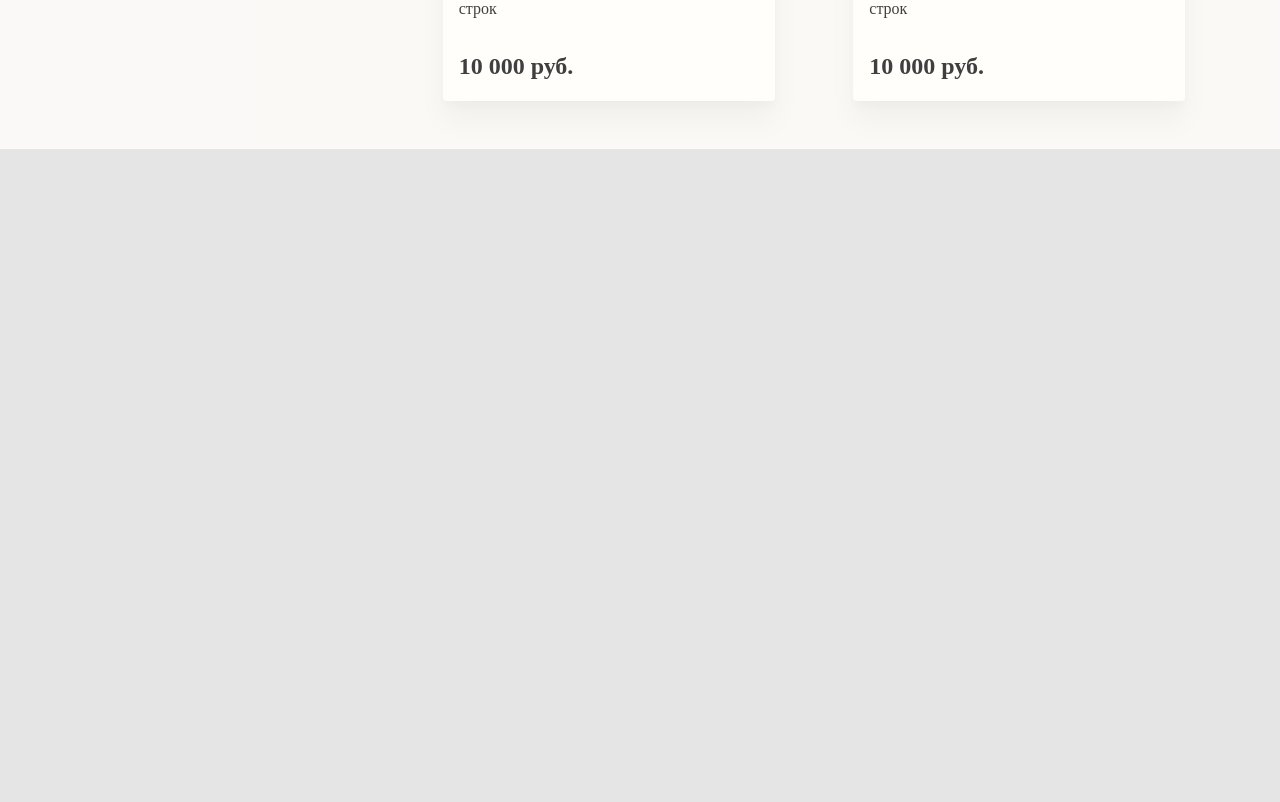
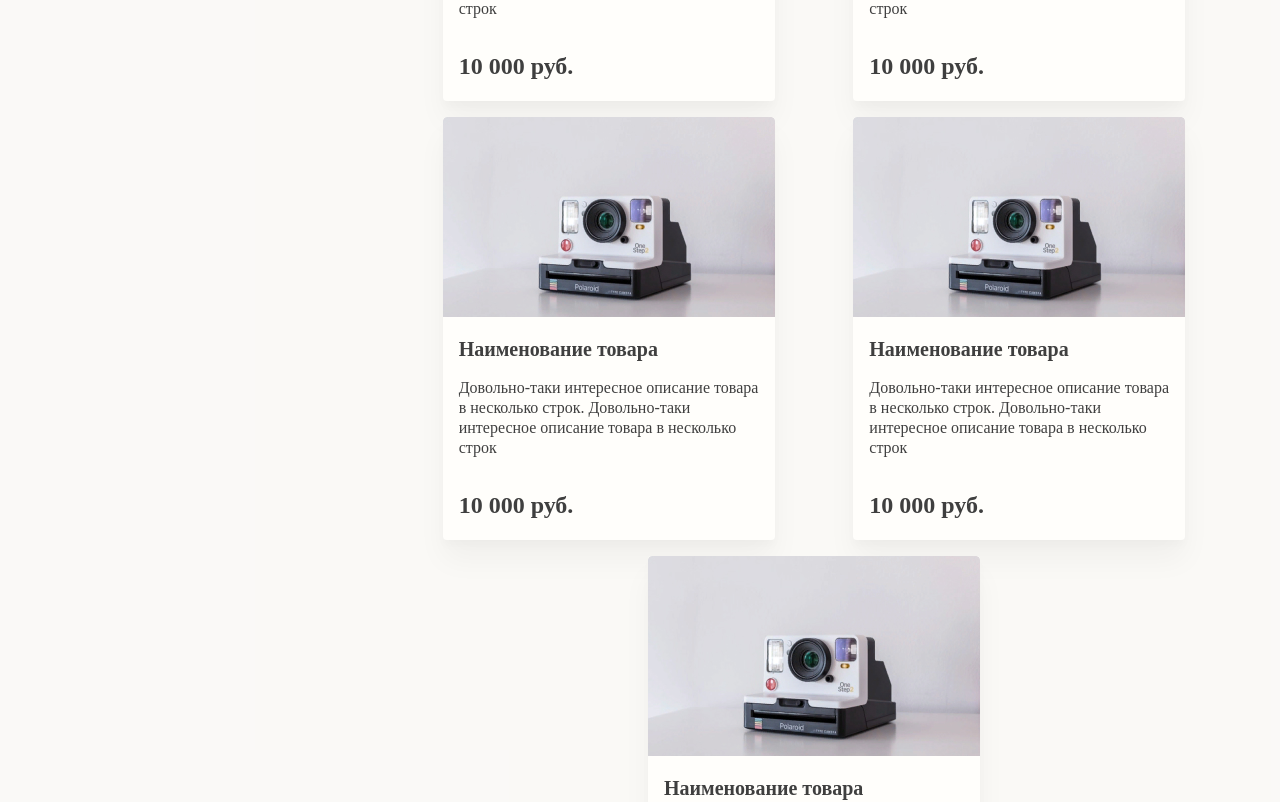
Before and after one commit to AdamShakh/AddingProductNList, a Nuxt app: page / in a window 1280 px wide. Shown: the part 1283-2085 px from the top of the page. Before the commit the page ends 1432 px from the top, so only its background shows below. Built offline with nearby package versions, Linux system fonts and the light colour scheme.

Commit message:
hot fix delete btn

```diff
--- a/components/Card.vue
+++ b/components/Card.vue
@@ -3,8 +3,8 @@
         <img class="product-img" :src="imgSrc" alt="">
 
         <div v-if="deleteAble" class="delete-product-cont">
-            <button class="delete-product" @click="deleteProduct">
-                <img class="trashbin" src="trashbin.svg" alt="">
+            <button class="delete-product" id="deleteBtn" @click="deleteProduct">
+                <img class="trashbin" id="deleteIcon" src="trashbin.svg" alt="">
             </button>
         </div>
 
@@ -39,10 +39,10 @@ export default {
             this.$nuxt.$emit('deleteProduct', this.id)
         },
         checkMouseout(event) {
-            const outerCont = document.getElementById('cardsContainer');
-            const outerCont2 = document.getElementById('header');
-            if (event.relatedTarget === outerCont || event.relatedTarget === outerCont2)
+            if (event.relatedTarget !== document.getElementById('deleteBtn')
+                && event.relatedTarget !== document.getElementById('deleteIcon')){
                 this.deleteAble = false
+            }
         }
     }
 }
--- a/static/products.json
+++ b/static/products.json
@@ -40,5 +40,26 @@
         "name": "Наименование товара",
         "description":  "Довольно-таки интересное описание товара в несколько строк. Довольно-таки интересное описание товара в несколько строк",
         "price": "10 000"
+    },
+    {
+        "id": 7,
+        "imgSrc": "Products/product_1.jpg",
+        "name": "Наименование товара",
+        "description":  "Довольно-таки интересное описание товара в несколько строк. Довольно-таки интересное описание товара в несколько строк",
+        "price": "10 000"
+    },
+    {
+        "id": 8,
+        "imgSrc": "Products/product_1.jpg",
+        "name": "Наименование товара",
+        "description":  "Довольно-таки интересное описание товара в несколько строк. Довольно-таки интересное описание товара в несколько строк",
+        "price": "10 000"
+    },
+    {
+        "id": 9,
+        "imgSrc": "Products/product_1.jpg",
+        "name": "Наименование товара",
+        "description":  "Довольно-таки интересное описание товара в несколько строк. Довольно-таки интересное описание товара в несколько строк",
+        "price": "10 000"
     }
 ]
```
